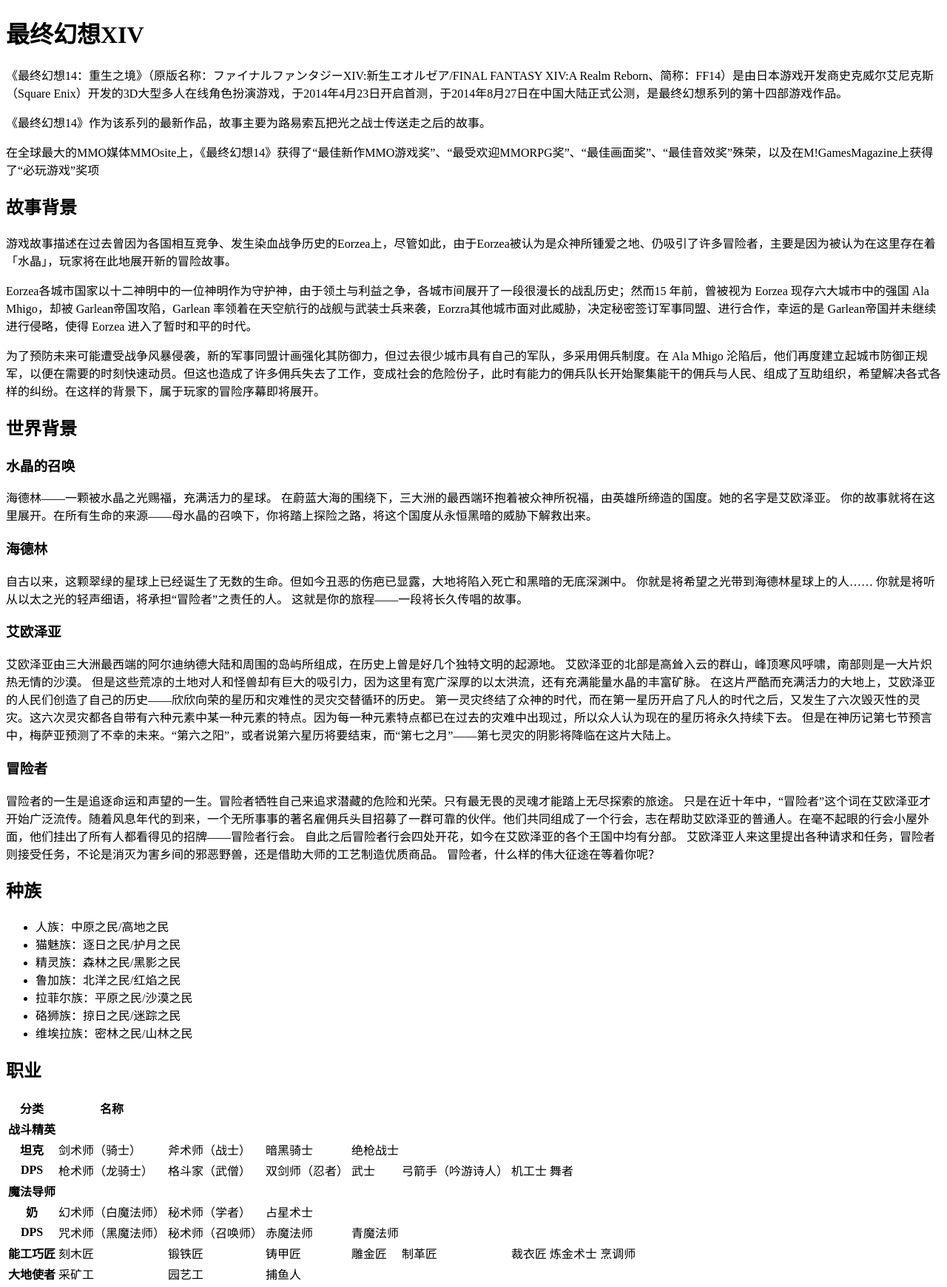
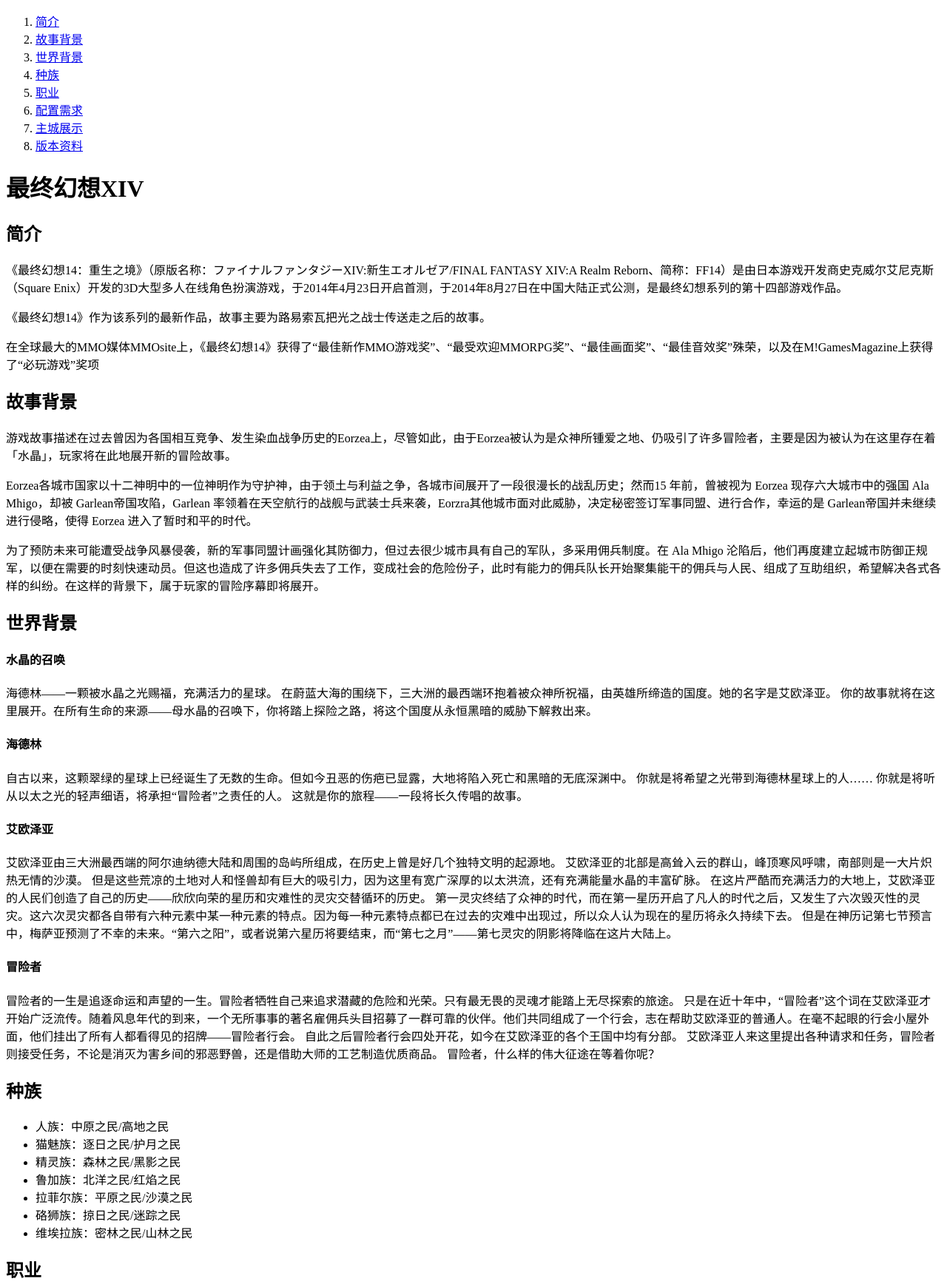
Before and after one commit to SilverAsh426/FF14, a plain HTML site: page index.html in a window 1280 px wide. Shown: the top 1740 px of the page at 74% size. Drawn offline with Linux system fonts and the light colour scheme.

Commit message:
第二版

```diff
--- a/index.html
+++ b/index.html
@@ -13,9 +13,22 @@
 </head>
 
 <body>
+  <nav>
+    <ol>
+      <li><a href="#ff14">简介</a></li>
+      <li><a href="#background">故事背景</a></li>
+      <li><a href="#world">世界背景</a></li>
+      <li><a href="#race">种族</a></li>
+      <li><a href="#occupation">职业</a></li>
+      <li><a href="#setup">配置需求</a></li>
+      <li><a href="#city">主城展示</a></li>
+      <li><a href="#version">版本资料</a></li>
+    </ol>
+  </nav>
   <h1>
     最终幻想XIV
   </h1>
+  <h2 id="ff14">简介</h2>
   <p>
     《最终幻想14：重生之境》（原版名称：ファイナルファンタジーXIV:新生エオルゼア/FINAL
     FANTASY XIV:A Realm
@@ -46,21 +59,21 @@
     Ala Mhigo
     沦陷后，他们再度建立起城市防御正规军，以便在需要的时刻快速动员。但这也造成了许多佣兵失去了工作，变成社会的危险份子，此时有能力的佣兵队长开始聚集能干的佣兵与人民、组成了互助组织，希望解决各式各样的纠纷。在这样的背景下，属于玩家的冒险序幕即将展开。
   </p>
-  <h2>世界背景</h2>
-  <h3>水晶的召唤</h3>
+  <h2 id="background">世界背景</h2>
+  <h4>水晶的召唤</h4>
   <p>
     海德林——一颗被水晶之光赐福，充满活力的星球。
     在蔚蓝大海的围绕下，三大洲的最西端环抱着被众神所祝福，由英雄所缔造的国度。她的名字是艾欧泽亚。
     你的故事就将在这里展开。在所有生命的来源——母水晶的召唤下，你将踏上探险之路，将这个国度从永恒黑暗的威胁下解救出来。
   </p>
-  <h3>海德林</h3>
+  <h4>海德林</h4>
   <p>
     自古以来，这颗翠绿的星球上已经诞生了无数的生命。但如今丑恶的伤疤已显露，大地将陷入死亡和黑暗的无底深渊中。
     你就是将希望之光带到海德林星球上的人……
     你就是将听从以太之光的轻声细语，将承担“冒险者”之责任的人。
     这就是你的旅程——一段将长久传唱的故事。
   </p>
-  <h3>艾欧泽亚</h3>
+  <h4>艾欧泽亚</h4>
   <p>
     艾欧泽亚由三大洲最西端的阿尔迪纳德大陆和周围的岛屿所组成，在历史上曾是好几个独特文明的起源地。
     艾欧泽亚的北部是高耸入云的群山，峰顶寒风呼啸，南部则是一大片炽热无情的沙漠。
@@ -69,7 +82,7 @@
     第一灵灾终结了众神的时代，而在第一星历开启了凡人的时代之后，又发生了六次毁灭性的灵灾。这六次灵灾都各自带有六种元素中某一种元素的特点。因为每一种元素特点都已在过去的灾难中出现过，所以众人认为现在的星历将永久持续下去。
     但是在神历记第七节预言中，梅萨亚预测了不幸的未来。“第六之阳”，或者说第六星历将要结束，而“第七之月”——第七灵灾的阴影将降临在这片大陆上。
   </p>
-  <h3>冒险者</h3>
+  <h4>冒险者</h4>
   <p>
     冒险者的一生是追逐命运和声望的一生。冒险者牺牲自己来追求潜藏的危险和光荣。只有最无畏的灵魂才能踏上无尽探索的旅途。
     只是在近十年中，“冒险者”这个词在艾欧泽亚才开始广泛流传。随着风息年代的到来，一个无所事事的著名雇佣兵头目招募了一群可靠的伙伴。他们共同组成了一个行会，志在帮助艾欧泽亚的普通人。在毫不起眼的行会小屋外面，他们挂出了所有人都看得见的招牌——冒险者行会。
@@ -77,7 +90,7 @@
     艾欧泽亚人来这里提出各种请求和任务，冒险者则接受任务，不论是消灭为害乡间的邪恶野兽，还是借助大师的工艺制造优质商品。
     冒险者，什么样的伟大征途在等着你呢？
   </p>
-  <h2>种族</h2>
+  <h2 id="race">种族</h2>
   <ul>
     <li>人族：中原之民/高地之民</li>
     <li>猫魅族：逐日之民/护月之民</li>
@@ -87,7 +100,7 @@
     <li>硌狮族：掠日之民/迷踪之民</li>
     <li>维埃拉族：密林之民/山林之民</li>
   </ul>
-  <h2>职业</h2>
+  <h2 id="occupation">职业</h2>
   <table>
     <thead style="table-layout: fixed;">
       <tr>
@@ -151,7 +164,7 @@
       </tr>
     </tbody>
   </table>
-  <h2>配置需求</h2>
+  <h2 id="setup">配置需求</h2>
   <table>
     <thead style="table-layout: auto;">
       <tr>
@@ -216,20 +229,26 @@
       </tr>
     </tbody>
   </table>
-  <h2>主城展示</h2>
+
+  <h2 id="city">主城展示</h2>
   <h4>乌尔达哈</h4>
-  <img width="400" src="img/1.jpg" alt="场景图片">
+  <a href="img/1.jpg" target="_blank"><img width="400" src="img/1.jpg" alt="场景图片"></a>
   <h4>格里达尼亚</h4>
-  <img width="400" src="img/2.jpg" alt="场景图片">
+  <a href="img/2.jpg" target="_blank"><img width="400" src="img/2.jpg" alt="场景图片"></a>
   <h4>利姆萨罗敏萨</h4>
-  <img width="400" src="img/3.jpg" alt="场景图片">
+  <a href="img/3.jpg" target="_blank"><img width="400" src="img/3.jpg" alt="场景图片"></a>
   <h4>摩杜纳</h4>
-  <img width="400" src="img/4.jpg" alt="场景图片">
+  <a href="img/4.jpg" target="_blank"><img width="400" src="img/4.jpg" alt="场景图片"></a>
   <h4>伊修加德</h4>
-  <img width="400" src="img/6.jpg" alt="场景图片">
+  <a href="img/6.jpg" target="_blank"><img width="400" src="img/6.jpg" alt="场景图片"></a>
   <h4>阿拉米格</h4>
-  <img width="400" src="img/5.jpg" alt="场景图片">
-  <h2>版本资料</h2>
+  <a href="img/5.jpg" target="_blank"><img width="400" src="img/5.jpg" alt="场景图片"></a>
+  <h4>水晶都</h4>
+  <a href="img/7.jpg" target="_blank"><img width="400" src="img/7.jpg" alt="场景图片"></a>
+  <h4>游末帮</h4>
+  <a href="img/8.jpg" target="_blank"><img width="400" src="img/8.jpg" alt="场景图片"></a>
+
+  <h2 id="version">版本资料</h2>
   <section>重生之境2.0</section>
   <p>第七次到来的衰亡时代，世界正面临着“第七灵灾”，从东面入侵而来的“加雷马帝国”、由蛮族召唤而至的“蛮神”...成为拯救艾欧泽亚的英雄吧！</p>
   <section>苍穹之禁城3.0</section>
```
Also changed, not shown: img/7.jpg (added), img/8.jpg (added).
